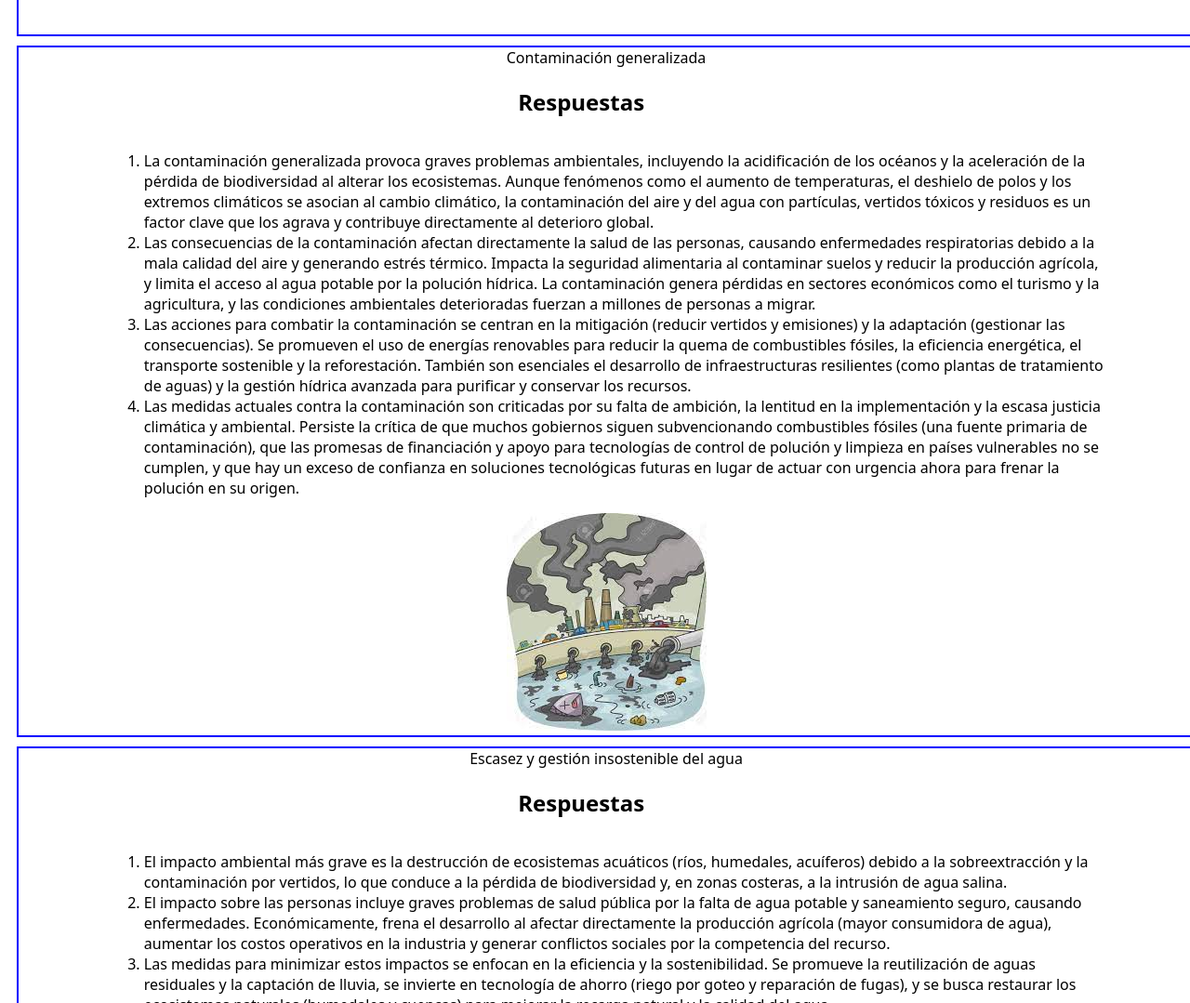
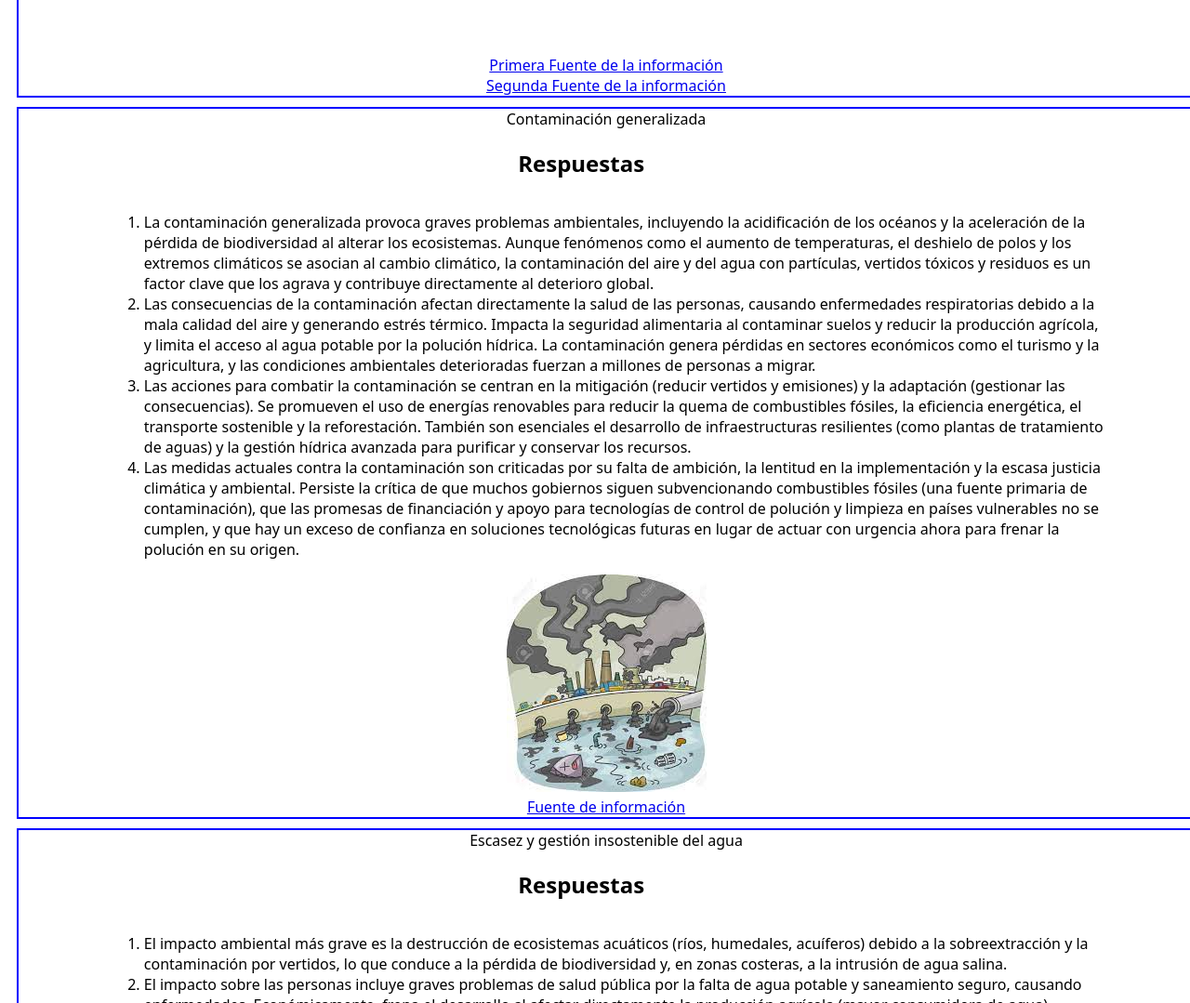
Before and after one commit to Rorro101004/RetosAmbientales_m1708, a plain HTML site: page RetosAmbientales.html in a window 1280 px wide. Shown: the part 3063-4142 px from the top of the page at 93% size. Drawn offline with Linux system fonts and the light colour scheme.

Commit message:
Commit avance hipervinculos

```diff
--- a/RetosAmbientales.html
+++ b/RetosAmbientales.html
@@ -50,6 +50,8 @@
         <div>
             <img src="imgs/cambio_climatico.png" alt="imagen cambio climatico">
         </div>
+        <a href="https://climate.ec.europa.eu/climate-change/consequences-climate-change_es">Fuente de la información</a>
+
     </section>
     <section class="Pérdida de Biodiversidad">
         <div class="titulo">
@@ -92,6 +94,8 @@
         <div>
             <img src="imgs/385ff015f435259052f6c3cacfdcd789.png" alt="imagen cambio climatico">
         </div>
+        <a href="https://www.ecologiaverde.com/perdida-de-la-biodiversidad-causas-y-consecuencias-1094.html">Primera Fuente de la información</a>
+        <a href="https://www.iberdrola.com/sostenibilidad/perdida-de-biodiversidad">Segunda Fuente de la información</a>
     </section>
     <section class="Contaminación generalizada">
         <div class="titulo">
@@ -132,6 +136,7 @@
         <div>
             <img src="imgs/images.jpeg" alt="imagen cambio climatico">
         </div>
+        <a href="https://www.cima.fcen.uba.ar/cuales-son-los-principales-tipos-de-contaminacion-ambiental/#:~:text=La%20contaminaci%C3%B3n%20es%20generalizada%20y%20representa%20una%20amenaza,bebemos%20y%20la%20tierra%20en%20la%20que%20vivimos%E2%80%9D.">Fuente de información</a>
     </section>
     <section class="Escasez del agua">
         <div class="titulo">
```
Lines whose indentation alone changed are shown as unchanged.
